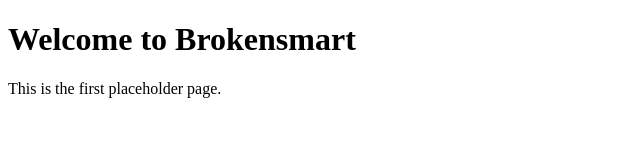
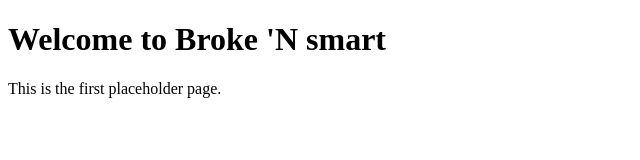
Before and after one commit to ayanas-git/brokensmart.github.io, a plain HTML site: page index.html in a window 1280 px wide. Shown: the whole page, without its empty margins (0-640 px from the left). Drawn offline with Linux system fonts and the light colour scheme.

Commit message:
Update index.html

```diff
--- a/index.html
+++ b/index.html
@@ -5,7 +5,7 @@
     <title>Brokensmart</title>
 </head>
 <body>
-    <h1>Welcome to Brokensmart</h1>
+    <h1>Welcome to Broke <b>'N</b> smart</h1>
     <p>This is the first placeholder page.</p>
 </body>
 </html>
```
